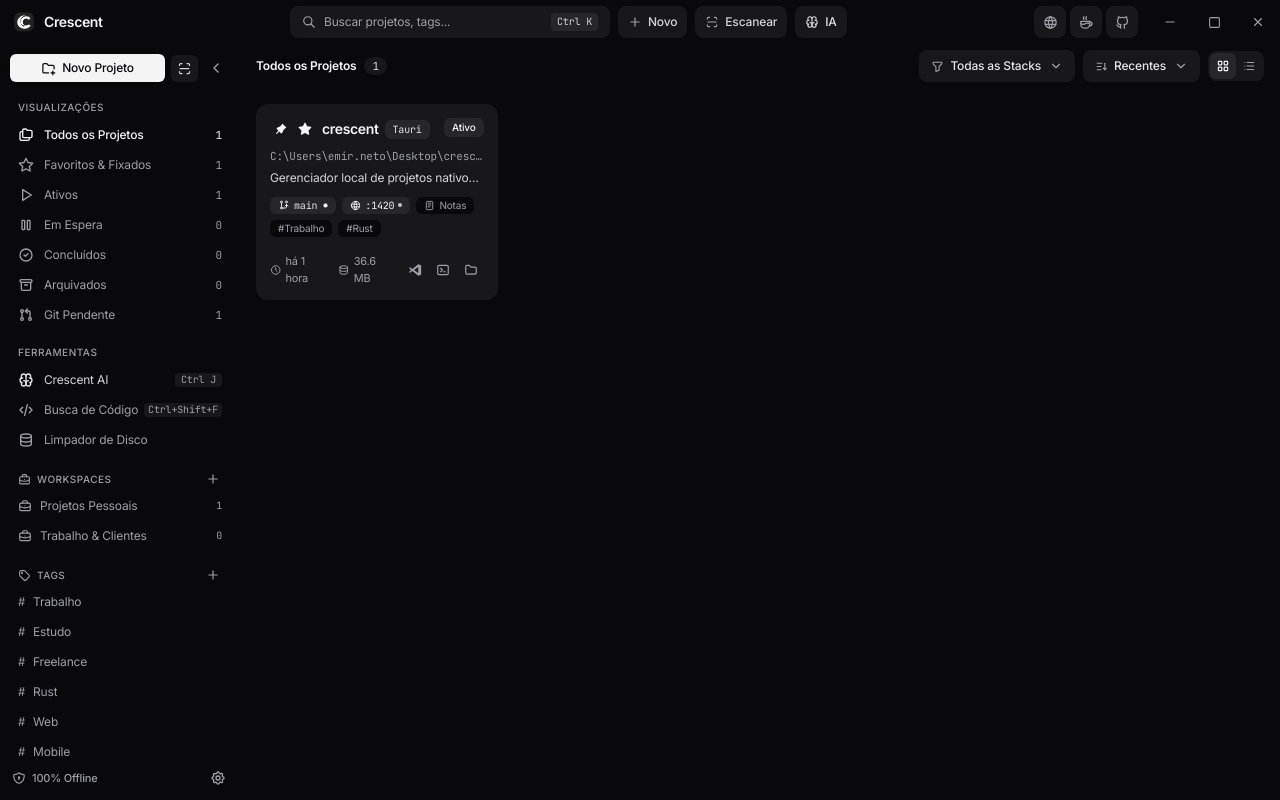
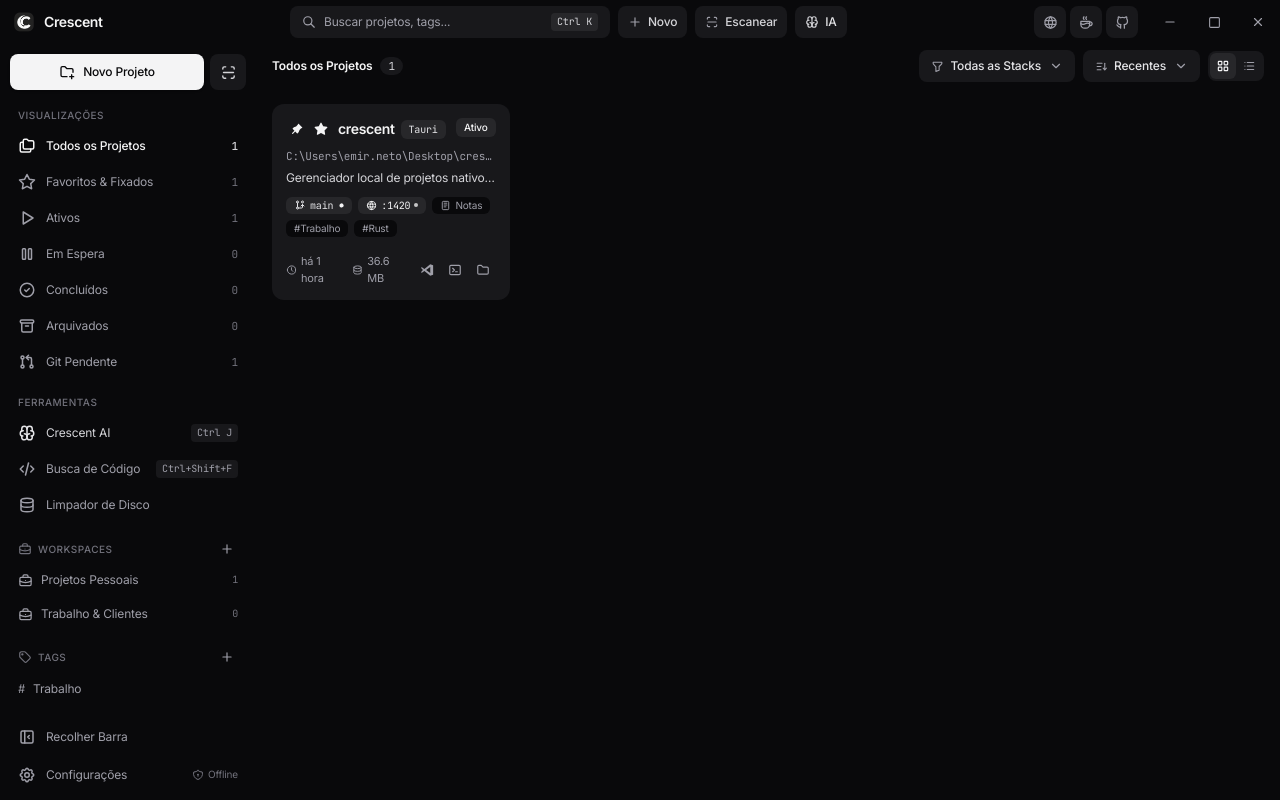
Before and after one commit to emireln/crescent, a React (Vite) app: page / in a window 1280 px wide. Built offline with nearby package versions, Linux system fonts and the light colour scheme; the HTML template or start-up script is replaced by a standard one.

Commit message:
feat(sidebar): move collapse/expand button above settings and increase icon and button touch targets

```diff
--- a/package.json
+++ b/package.json
@@ -1,7 +1,7 @@
 {
   "name": "crescent",
   "private": true,
-  "version": "0.1.14",
+  "version": "0.1.15",
   "type": "module",
   "scripts": {
     "dev": "vite",
--- a/src-tauri/tauri.conf.json
+++ b/src-tauri/tauri.conf.json
@@ -1,7 +1,7 @@
 {
   "$schema": "https://schema.tauri.app/config/2",
   "productName": "Crescent",
-  "version": "0.1.14",
+  "version": "0.1.15",
   "identifier": "com.crescent.app",
   "build": {
     "beforeDevCommand": "npm run dev",
--- a/src/components/layout/Sidebar.tsx
+++ b/src/components/layout/Sidebar.tsx
@@ -19,8 +19,8 @@
   IconDatabase,
   IconCode,
   IconBrain,
-  IconChevronLeft,
-  IconChevronRight,
+  IconLayoutSidebarLeftCollapse,
+  IconLayoutSidebarLeftExpand,
 } from '@tabler/icons-react';
 import { useProjects } from '../../context/ProjectContext';
 import { FilterCategory } from '../../types';
@@ -81,31 +81,31 @@
   };
 
   const categories: { id: FilterCategory; label: string; icon: React.ReactNode; count: number }[] = [
-    { id: 'all', label: 'Todos os Projetos', icon: <IconFolders size={16} />, count: stats.total },
-    { id: 'favorites', label: 'Favoritos & Fixados', icon: <IconStar size={16} />, count: stats.favorites },
-    { id: 'active', label: 'Ativos', icon: <IconPlayerPlay size={16} />, count: stats.active },
-    { id: 'on_hold', label: 'Em Espera', icon: <IconPlayerPause size={16} />, count: stats.onHold },
-    { id: 'completed', label: 'Concluídos', icon: <IconCircleCheck size={16} />, count: stats.completed },
-    { id: 'archived', label: 'Arquivados', icon: <IconArchive size={16} />, count: stats.archived },
-    { id: 'dirty', label: 'Git Pendente', icon: <IconGitPullRequest size={16} />, count: stats.dirty },
+    { id: 'all', label: 'Todos os Projetos', icon: <IconFolders size={18} />, count: stats.total },
+    { id: 'favorites', label: 'Favoritos & Fixados', icon: <IconStar size={18} />, count: stats.favorites },
+    { id: 'active', label: 'Ativos', icon: <IconPlayerPlay size={18} />, count: stats.active },
+    { id: 'on_hold', label: 'Em Espera', icon: <IconPlayerPause size={18} />, count: stats.onHold },
+    { id: 'completed', label: 'Concluídos', icon: <IconCircleCheck size={18} />, count: stats.completed },
+    { id: 'archived', label: 'Arquivados', icon: <IconArchive size={18} />, count: stats.archived },
+    { id: 'dirty', label: 'Git Pendente', icon: <IconGitPullRequest size={18} />, count: stats.dirty },
   ];
 
   return (
     <aside
       className={`h-[calc(100vh-2.75rem)] bg-zinc-950 flex flex-col justify-between select-none shrink-0 transition-all duration-150 ${
-        isCollapsed ? 'w-14' : 'w-60'
+        isCollapsed ? 'w-14' : 'w-64'
       }`}
     >
       {/* Top Header & Actions */}
-      <div className="p-2.5 flex items-center justify-between">
-        {!isCollapsed && (
-          <div className="flex items-center gap-1.5 flex-1 pr-1">
+      <div className="p-2.5">
+        {!isCollapsed ? (
+          <div className="flex items-center gap-1.5 w-full">
             <button
               type="button"
               onClick={() => setIsNewProjectOpen(true)}
-              className="flex-1 flex items-center justify-center gap-1.5 px-3 py-1.5 bg-zinc-100 hover:bg-zinc-200 text-zinc-950 rounded-md text-xs font-medium transition-colors shadow-sm cursor-pointer"
+              className="flex-1 flex items-center justify-center gap-2 h-9 px-3 bg-zinc-100 hover:bg-zinc-200 text-zinc-950 rounded-lg text-xs font-medium transition-colors shadow-sm cursor-pointer"
             >
-              <IconFolderPlus size={15} />
+              <IconFolderPlus size={16} />
               <span>Novo Projeto</span>
             </button>
 
@@ -113,26 +113,35 @@
               <button
                 type="button"
                 onClick={() => setIsScannerOpen(true)}
-                className="p-1.5 bg-zinc-900 hover:bg-zinc-800 text-zinc-300 hover:text-zinc-100 rounded-md transition-colors cursor-pointer"
+                className="w-9 h-9 flex items-center justify-center bg-zinc-900 hover:bg-zinc-800 text-zinc-300 hover:text-zinc-100 rounded-lg transition-colors cursor-pointer"
               >
-                <IconScan size={15} />
+                <IconScan size={17} />
+              </button>
+            </Tooltip>
+          </div>
+        ) : (
+          <div className="flex flex-col items-center gap-1.5">
+            <Tooltip content="Novo Projeto" shortcut="Ctrl N" position="right" className="w-full">
+              <button
+                type="button"
+                onClick={() => setIsNewProjectOpen(true)}
+                className="w-10 h-10 flex items-center justify-center mx-auto bg-zinc-100 hover:bg-zinc-200 text-zinc-950 rounded-lg transition-colors cursor-pointer shadow-sm"
+              >
+                <IconFolderPlus size={18} />
+              </button>
+            </Tooltip>
+
+            <Tooltip content="Escanear Pastas" shortcut="Ctrl F" position="right" className="w-full">
+              <button
+                type="button"
+                onClick={() => setIsScannerOpen(true)}
+                className="w-10 h-10 flex items-center justify-center mx-auto bg-zinc-900 hover:bg-zinc-800 text-zinc-300 hover:text-zinc-100 rounded-lg transition-colors cursor-pointer"
+              >
+                <IconScan size={18} />
               </button>
             </Tooltip>
           </div>
         )}
-
-        {/* Toggle Collapse Button */}
-        <Tooltip content={isCollapsed ? 'Expandir barra lateral' : 'Recolher barra lateral'} position="right">
-          <button
-            type="button"
-            onClick={() => setIsCollapsed(prev => !prev)}
-            className={`p-1.5 text-zinc-400 hover:text-zinc-100 hover:bg-zinc-900 rounded-md transition-colors cursor-pointer ${
-              isCollapsed ? 'mx-auto' : ''
-            }`}
-          >
-            {isCollapsed ? <IconChevronRight size={16} /> : <IconChevronLeft size={16} />}
-          </button>
-        </Tooltip>
       </div>
 
       {/* Main Navigation Area */}
@@ -140,7 +149,7 @@
         {/* Categories Section */}
         <div className="space-y-0.5">
           {!isCollapsed && (
-            <div className="px-2.5 pb-1 text-[10px] font-medium tracking-wider text-zinc-400 uppercase">
+            <div className="px-2.5 pb-1 text-[10px] font-medium tracking-wider text-zinc-500 uppercase">
               Visualizações
             </div>
           )}
@@ -155,12 +164,12 @@
                   setSelectedTagId(null);
                   setSelectedWorkspaceId(null);
                 }}
-                className={`w-full flex items-center justify-between rounded-md text-xs transition-colors cursor-pointer ${
-                  isCollapsed ? 'p-2 justify-center' : 'px-2.5 py-1.5'
+                className={`w-full flex items-center justify-between rounded-lg text-xs transition-colors cursor-pointer ${
+                  isCollapsed ? 'w-10 h-10 p-0 justify-center mx-auto' : 'px-2.5 py-2'
                 } ${
                   isSelected
                     ? 'bg-zinc-850 text-zinc-100 font-medium'
-                    : 'text-zinc-400 hover:text-zinc-200 hover:bg-zinc-900'
+                    : 'text-zinc-400 hover:text-zinc-100 hover:bg-zinc-900'
                 }`}
               >
                 <div className="flex items-center gap-2.5">
@@ -169,7 +178,7 @@
                 </div>
 
                 {!isCollapsed && (
-                  <span className={`text-[11px] font-mono ${isSelected ? 'text-zinc-300 font-medium' : 'text-zinc-400'}`}>
+                  <span className={`text-[11px] font-mono ${isSelected ? 'text-zinc-300 font-medium' : 'text-zinc-500'}`}>
                     {cat.count}
                   </span>
                 )}
@@ -196,13 +205,13 @@
                     setSelectedTagId(null);
                     setSelectedWorkspaceId(null);
                   }}
-                  className={`w-full flex items-center justify-center p-2 rounded-md text-xs transition-colors cursor-pointer ${
+                  className={`w-10 h-10 flex items-center justify-center mx-auto rounded-lg text-xs transition-colors cursor-pointer ${
                     selectedCategory === 'missing' && selectedTagId === null && selectedWorkspaceId === null
                       ? 'bg-zinc-850 text-zinc-100 font-medium'
                       : 'text-zinc-400 hover:text-zinc-200 hover:bg-zinc-900'
                   }`}
                 >
-                  <IconAlertTriangle size={16} className="text-zinc-400" />
+                  <IconAlertTriangle size={18} className="text-zinc-400" />
                 </button>
               </Tooltip>
             ) : (
@@ -213,14 +222,14 @@
                   setSelectedTagId(null);
                   setSelectedWorkspaceId(null);
                 }}
-                className={`w-full flex items-center justify-between px-2.5 py-1.5 rounded-md text-xs transition-colors cursor-pointer ${
+                className={`w-full flex items-center justify-between px-2.5 py-2 rounded-lg text-xs transition-colors cursor-pointer ${
                   selectedCategory === 'missing' && selectedTagId === null && selectedWorkspaceId === null
                     ? 'bg-zinc-850 text-zinc-100 font-medium'
                     : 'text-zinc-400 hover:text-zinc-200 hover:bg-zinc-900'
                 }`}
               >
                 <div className="flex items-center gap-2.5">
-                  <IconAlertTriangle size={16} className="text-zinc-400" />
+                  <IconAlertTriangle size={18} className="text-zinc-400" />
                   <span>Pastas Ausentes</span>
                 </div>
                 <span className="text-[11px] font-mono text-zinc-300">
@@ -234,7 +243,7 @@
         {/* Supertools Section */}
         <div className="space-y-0.5 pt-1">
           {!isCollapsed && (
-            <div className="px-2.5 pb-1 text-[10px] font-medium tracking-wider text-zinc-400 uppercase">
+            <div className="px-2.5 pb-1 text-[10px] font-medium tracking-wider text-zinc-500 uppercase">
               Ferramentas
             </div>
           )}
@@ -245,22 +254,22 @@
               <button
                 type="button"
                 onClick={() => setIsAiChatOpen(true)}
-                className="w-full flex items-center justify-center p-2 rounded-md text-xs text-zinc-300 hover:text-white hover:bg-zinc-900 transition-colors cursor-pointer"
+                className="w-10 h-10 flex items-center justify-center mx-auto rounded-lg text-xs text-zinc-300 hover:text-white hover:bg-zinc-900 transition-colors cursor-pointer"
               >
-                <IconBrain size={16} className="text-zinc-200" />
+                <IconBrain size={18} className="text-zinc-200" />
               </button>
             </Tooltip>
           ) : (
             <button
               type="button"
               onClick={() => setIsAiChatOpen(true)}
-              className="w-full flex items-center justify-between px-2.5 py-1.5 rounded-md text-xs text-zinc-300 hover:text-white hover:bg-zinc-900 transition-colors cursor-pointer"
+              className="w-full flex items-center justify-between px-2.5 py-2 rounded-lg text-xs text-zinc-300 hover:text-white hover:bg-zinc-900 transition-colors cursor-pointer"
             >
               <div className="flex items-center gap-2.5">
-                <IconBrain size={16} className="text-zinc-200" />
+                <IconBrain size={18} className="text-zinc-200" />
                 <span>Crescent AI</span>
               </div>
-              <kbd className="text-[10px] font-mono text-zinc-400 bg-zinc-900 px-1.5 py-0.2 rounded">
+              <kbd className="text-[10px] font-mono text-zinc-400 bg-zinc-900 px-1.5 py-0.5 rounded">
                 Ctrl J
               </kbd>
             </button>
@@ -272,22 +281,22 @@
               <button
                 type="button"
                 onClick={() => setIsCodeSearchOpen(true)}
-                className="w-full flex items-center justify-center p-2 rounded-md text-xs text-zinc-400 hover:text-zinc-200 hover:bg-zinc-900 transition-colors cursor-pointer"
+                className="w-10 h-10 flex items-center justify-center mx-auto rounded-lg text-xs text-zinc-400 hover:text-zinc-200 hover:bg-zinc-900 transition-colors cursor-pointer"
               >
-                <IconCode size={16} className="text-zinc-400" />
+                <IconCode size={18} className="text-zinc-400" />
               </button>
             </Tooltip>
           ) : (
             <button
               type="button"
               onClick={() => setIsCodeSearchOpen(true)}
-              className="w-full flex items-center justify-between px-2.5 py-1.5 rounded-md text-xs text-zinc-400 hover:text-zinc-200 hover:bg-zinc-900 transition-colors cursor-pointer"
+              className="w-full flex items-center justify-between px-2.5 py-2 rounded-lg text-xs text-zinc-400 hover:text-zinc-200 hover:bg-zinc-900 transition-colors cursor-pointer"
             >
               <div className="flex items-center gap-2.5">
-                <IconCode size={16} className="text-zinc-400" />
+                <IconCode size={18} className="text-zinc-400" />
                 <span>Busca de Código</span>
               </div>
-              <kbd className="text-[10px] font-mono text-zinc-400 bg-zinc-900 px-1 py-0.2 rounded">
+              <kbd className="text-[10px] font-mono text-zinc-400 bg-zinc-900 px-1.5 py-0.5 rounded">
                 Ctrl+Shift+F
               </kbd>
             </button>
@@ -299,19 +308,19 @@
               <button
                 type="button"
                 onClick={() => setIsDiskCleanerOpen(true)}
-                className="w-full flex items-center justify-center p-2 rounded-md text-xs text-zinc-400 hover:text-zinc-200 hover:bg-zinc-900 transition-colors cursor-pointer"
+                className="w-10 h-10 flex items-center justify-center mx-auto rounded-lg text-xs text-zinc-400 hover:text-zinc-200 hover:bg-zinc-900 transition-colors cursor-pointer"
               >
-                <IconDatabase size={16} className="text-zinc-400" />
+                <IconDatabase size={18} className="text-zinc-400" />
               </button>
             </Tooltip>
           ) : (
             <button
               type="button"
               onClick={() => setIsDiskCleanerOpen(true)}
-              className="w-full flex items-center justify-between px-2.5 py-1.5 rounded-md text-xs text-zinc-400 hover:text-zinc-200 hover:bg-zinc-900 transition-colors cursor-pointer"
+              className="w-full flex items-center justify-between px-2.5 py-2 rounded-lg text-xs text-zinc-400 hover:text-zinc-200 hover:bg-zinc-900 transition-colors cursor-pointer"
             >
               <div className="flex items-center gap-2.5">
-                <IconDatabase size={16} className="text-zinc-400" />
+                <IconDatabase size={18} className="text-zinc-400" />
                 <span>Limpador de Disco</span>
               </div>
             </button>
@@ -322,14 +331,14 @@
         {!isCollapsed && (
           <div className="pt-1">
             <div className="flex items-center justify-between px-2.5 pb-1">
-              <div className="text-[10px] font-medium tracking-wider text-zinc-400 uppercase flex items-center gap-1.5">
-                <IconBriefcase size={13} />
+              <div className="text-[10px] font-medium tracking-wider text-zinc-500 uppercase flex items-center gap-1.5">
+                <IconBriefcase size={14} />
                 <span>Workspaces</span>
               </div>
               <button
                 type="button"
                 onClick={() => setIsWorkspaceModalOpen(true)}
-                className="p-0.5 hover:bg-zinc-800 rounded text-zinc-400 hover:text-zinc-200 cursor-pointer"
+                className="p-1 hover:bg-zinc-850 rounded text-zinc-400 hover:text-zinc-200 cursor-pointer"
                 title="Gerenciar Workspaces"
               >
                 <IconPlus size={14} />
@@ -338,7 +347,7 @@
 
             <div className="space-y-0.5">
               {workspaces.length === 0 ? (
-                <div className="px-2.5 py-1 text-[11px] text-zinc-400">
+                <div className="px-2.5 py-1 text-[11px] text-zinc-500">
                   Nenhum workspace.
                 </div>
               ) : (
@@ -355,7 +364,7 @@
                           setSelectedTagId(null);
                         }
                       }}
-                      className={`flex items-center justify-between px-2.5 py-1.5 rounded-md text-xs transition-colors cursor-pointer ${
+                      className={`flex items-center justify-between px-2.5 py-2 rounded-lg text-xs transition-colors cursor-pointer ${
                         isSelected
                           ? 'bg-zinc-850 text-zinc-100 font-medium'
                           : 'text-zinc-400 hover:text-zinc-200 hover:bg-zinc-900'
@@ -363,10 +372,10 @@
                       title={`Workspace: ${ws.name}`}
                     >
                       <div className="flex items-center gap-2 truncate">
-                        <IconBriefcase size={14} className="text-zinc-400 shrink-0" />
+                        <IconBriefcase size={15} className="text-zinc-400 shrink-0" />
                         <span className="truncate">{ws.name}</span>
                       </div>
-                      <span className="text-[10px] font-mono text-zinc-400">
+                      <span className="text-[10px] font-mono text-zinc-500">
                         {ws.project_ids.length}
                       </span>
                     </div>
@@ -381,14 +390,14 @@
         {!isCollapsed && (
           <div className="pt-1">
             <div className="flex items-center justify-between px-2.5 pb-1">
-              <div className="text-[10px] font-medium tracking-wider text-zinc-400 uppercase flex items-center gap-1.5">
-                <IconTag size={13} />
+              <div className="text-[10px] font-medium tracking-wider text-zinc-500 uppercase flex items-center gap-1.5">
+                <IconTag size={14} />
                 <span>Tags</span>
               </div>
               <button
                 type="button"
                 onClick={() => setIsAddingTag(prev => !prev)}
-                className="p-0.5 hover:bg-zinc-800 rounded text-zinc-400 hover:text-zinc-200 cursor-pointer"
+                className="p-1 hover:bg-zinc-850 rounded text-zinc-400 hover:text-zinc-200 cursor-pointer"
                 title="Criar Tag"
               >
                 <IconPlus size={14} />
@@ -396,26 +405,26 @@
             </div>
 
             {isAddingTag && (
-              <form onSubmit={handleCreateTag} className="p-2 mb-1 bg-zinc-900 rounded-md space-y-2">
+              <form onSubmit={handleCreateTag} className="p-2 mb-1 bg-zinc-900 rounded-lg space-y-2">
                 <input
                   type="text"
                   value={newTagName}
                   onChange={e => setNewTagName(e.target.value)}
                   placeholder="Nome da tag..."
                   autoFocus
-                  className="w-full px-2 py-1 bg-zinc-950 rounded text-xs text-zinc-200 placeholder-zinc-400 focus:outline-none"
+                  className="w-full px-2.5 py-1.5 bg-zinc-950 rounded text-xs text-zinc-200 placeholder-zinc-500 focus:outline-none"
                 />
-                <div className="flex items-center justify-end gap-1">
+                <div className="flex items-center justify-end gap-1.5">
                   <button
                     type="button"
                     onClick={() => setIsAddingTag(false)}
-                    className="px-2 py-0.5 text-[11px] text-zinc-400 hover:text-zinc-200 cursor-pointer"
+                    className="px-2 py-1 text-[11px] text-zinc-400 hover:text-zinc-200 cursor-pointer"
                   >
                     Cancelar
                   </button>
                   <button
                     type="submit"
-                    className="px-2 py-0.5 bg-zinc-100 hover:bg-zinc-200 text-zinc-950 rounded text-[11px] font-medium cursor-pointer"
+                    className="px-2.5 py-1 bg-zinc-100 hover:bg-zinc-200 text-zinc-950 rounded text-[11px] font-medium cursor-pointer"
                   >
                     Salvar
                   </button>
@@ -425,7 +434,7 @@
 
             <div className="space-y-0.5">
               {tags.length === 0 ? (
-                <div className="px-2.5 py-1 text-[11px] text-zinc-400">
+                <div className="px-2.5 py-1 text-[11px] text-zinc-500">
                   Nenhuma tag.
                 </div>
               ) : (
@@ -434,7 +443,7 @@
                   return (
                     <div
                       key={tag.id}
-                      className={`group flex items-center justify-between px-2.5 py-1.5 rounded-md text-xs transition-colors ${
+                      className={`group flex items-center justify-between px-2.5 py-2 rounded-lg text-xs transition-colors ${
                         isSelected
                           ? 'bg-zinc-850 text-zinc-100 font-medium'
                           : 'text-zinc-400 hover:text-zinc-200 hover:bg-zinc-900'
@@ -465,7 +474,7 @@
                         className="opacity-0 group-hover:opacity-100 text-zinc-400 hover:text-zinc-200 p-0.5 cursor-pointer"
                         title="Excluir Tag"
                       >
-                        <IconTrash size={12} />
+                        <IconTrash size={13} />
                       </button>
                     </div>
                   );
@@ -476,37 +485,56 @@
         )}
       </div>
 
-      {/* Bottom Footer */}
-      <div className={`p-2 bg-zinc-950 flex items-center justify-between text-xs text-zinc-400 ${
-        isCollapsed ? 'flex-col gap-2' : ''
-      }`}>
-        {!isCollapsed ? (
-          <div className="flex items-center gap-1.5 px-1" title="100% Offline e local">
-            <IconShieldLock size={14} className="text-zinc-400" />
-            <span className="text-[11px] font-medium text-zinc-400">100% Offline</span>
-          </div>
-        ) : null}
+      {/* Bottom Footer Area: Expand/Collapse Button above Settings */}
+      <div className="p-2 bg-zinc-950 space-y-1">
+        {/* Expand / Collapse Button */}
+        {isCollapsed ? (
+          <Tooltip content="Expandir barra lateral" position="right" className="w-full">
+            <button
+              type="button"
+              onClick={() => setIsCollapsed(false)}
+              className="w-10 h-10 flex items-center justify-center mx-auto hover:bg-zinc-900 hover:text-zinc-100 rounded-lg transition-colors text-zinc-400 cursor-pointer"
+            >
+              <IconLayoutSidebarLeftExpand size={18} />
+            </button>
+          </Tooltip>
+        ) : (
+          <button
+            type="button"
+            onClick={() => setIsCollapsed(true)}
+            className="w-full flex items-center gap-2.5 px-2.5 py-2 hover:bg-zinc-900 hover:text-zinc-100 rounded-lg transition-colors text-zinc-400 text-xs cursor-pointer"
+          >
+            <IconLayoutSidebarLeftCollapse size={18} />
+            <span>Recolher Barra</span>
+          </button>
+        )}
 
+        {/* Settings Button */}
         {isCollapsed ? (
           <Tooltip content="Configurações" position="right" className="w-full">
             <button
               type="button"
               onClick={() => setIsSettingsOpen(true)}
-              className="w-full flex items-center justify-center p-2 hover:bg-zinc-900 hover:text-zinc-200 rounded-md transition-colors text-zinc-400 cursor-pointer"
+              className="w-10 h-10 flex items-center justify-center mx-auto hover:bg-zinc-900 hover:text-zinc-100 rounded-lg transition-colors text-zinc-400 cursor-pointer"
             >
-              <IconSettings size={16} />
+              <IconSettings size={18} />
             </button>
           </Tooltip>
         ) : (
-          <Tooltip content="Configurações (Editor, Terminal, IA, Backup)" position="top">
-            <button
-              type="button"
-              onClick={() => setIsSettingsOpen(true)}
-              className="flex items-center gap-1 p-1.5 hover:bg-zinc-900 hover:text-zinc-200 rounded-md transition-colors text-zinc-400 cursor-pointer"
-            >
-              <IconSettings size={16} />
-            </button>
-          </Tooltip>
+          <button
+            type="button"
+            onClick={() => setIsSettingsOpen(true)}
+            className="w-full flex items-center justify-between px-2.5 py-2 hover:bg-zinc-900 hover:text-zinc-100 rounded-lg transition-colors text-zinc-400 text-xs cursor-pointer"
+          >
+            <div className="flex items-center gap-2.5">
+              <IconSettings size={18} />
+              <span>Configurações</span>
+            </div>
+            <div className="flex items-center gap-1 text-[10px] text-zinc-500">
+              <IconShieldLock size={12} />
+              <span>Offline</span>
+            </div>
+          </button>
         )}
       </div>
     </aside>
```
Also changed, not shown: 2 other files (tests, documents, lock files or other folders).
